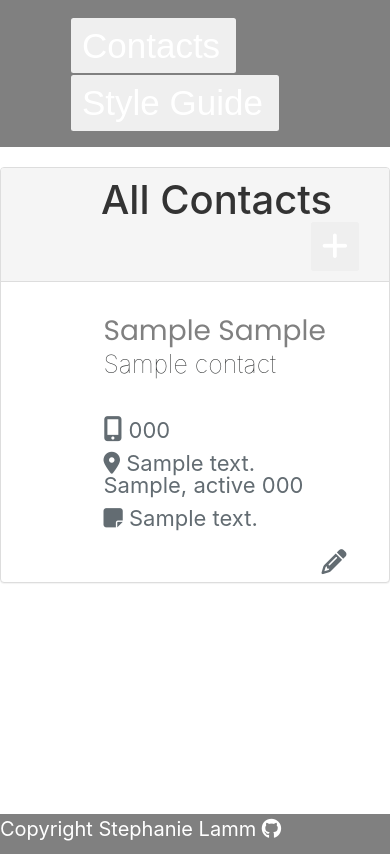
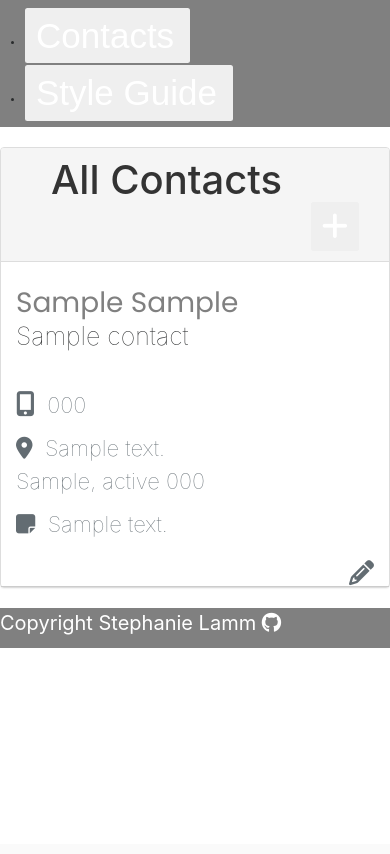
Before and after one commit to stephanielamm/contact-manager-php, a PHP site: page / in a window 390 px wide. After the commit the page ends 648 px from the top, so only its background shows below. Run offline with PHP 8.4, Linux system fonts and the light colour scheme; tables that the repository leaves empty or names only in its code hold one stand-in row (values such as "Sample post"); some libraries are stand-ins or nearby versions.

Commit message:
Fixed mobile sizing.

```diff
--- a/footer.php
+++ b/footer.php
@@ -1,15 +1,12 @@
-</div>
-</body>
     <footer id="footer">
       <div class="container-fluid">
         <div class="row justify-content-sm-center footer-text">
           <p>Copyright Stephanie Lamm</p>&nbsp;<a href="https://github.com/stephanielamm"><i class="fa fa-github git-button" aria-hidden="true"></i></a>
         </div>
       </div>
-</div>
     </footer>
 
     <script src="https://code.jquery.com/jquery-3.1.1.slim.min.js"></script>
     <script src="https://maxcdn.bootstrapcdn.com/bootstrap/3.3.7/js/bootstrap.min.js" integrity="sha384-Tc5IQib027qvyjSMfHjOMaLkfuWVxZxUPnCJA7l2mCWNIpG9mGCD8wGNIcPD7Txa" crossorigin="anonymous"></script>
-</footer>
+  </body>
 </html>
--- a/header.php
+++ b/header.php
@@ -8,7 +8,7 @@
    <title>Contact Manager By Stephanie Lamm</title>
 
    <!-- MOBILE -->
-   <meta name="viewport" content="width=device-width, initial-scale=1, shrink-to-fit=no">
+   <meta name="viewport" content="width=device-width, initial-scale=1">
     <!-- BOOTSTRAP -->
    <link href="//maxcdn.bootstrapcdn.com/bootstrap/3.3.6/css/bootstrap.min.css" type="text/css" rel="stylesheet">
    <link rel="stylesheet" href="https://maxcdn.bootstrapcdn.com/bootstrap/4.0.0-alpha.6/css/bootstrap.min.css" integrity="sha384-rwoIResjU2yc3z8GV/NPeZWAv56rSmLldC3R/AZzGRnGxQQKnKkoFVhFQhNUwEyJ" crossorigin="anonymous">
@@ -20,14 +20,9 @@
    <!-- GOOGLE FONTS -->
    <link href="https://fonts.googleapis.com/css?family=Poppins:300,400,600|Raleway:100,100i,200,200i,300,300i,400,400i,500,500i,600,600i,700,700i,800,800i,900,900i" rel="stylesheet">
 
- </head>
+   </head>
  <body>
-  <div id="wrap">
    <nav class="navbar">
-  <form class="form-inline">
-    <a href="index.php" class="my-contacts"> <button class="btn btn-outline my-contacts" type="button">Contacts</button></a>
-    <a href="style.php" class="my-contacts"> <button class="btn btn-outline my-contacts" type="button">Style Guide</button></a>
-  </form>
-</nav>
-
-</html>
+      <li><a href="index.php" class="my-contacts"> <button class="btn btn-outline my-contacts" type="button">Contacts</button></a></li>
+      <li><a href="style.php" class="my-contacts"> <button class="btn btn-outline my-contacts" type="button">Style Guide</button></a></li>
+    </nav>
--- a/index.php
+++ b/index.php
@@ -15,24 +15,23 @@
   </div>
 
 <?php foreach ($contacts as $contact) :?>
-  <ul class="list-group" id="contact-list">
-      <li class="list-group-item">
-          <div class="col-xs-5 col-sm-5 contact-box left-detail">
+
+        <div class="row contact-box">
+          <div class="col-xs-5 col-sm-5 left-detail">
               <a href="/edit.php?id=<?=$contact['id'];?>">
               <span class="name"><?= $contact['first']; ?> <?= $contact['last']; ?></span></a><br>
               <span class="title"><?= $contact['title']; ?></span><br></span>
             </div>
             <div class="col-xs-6 col-sm-6 right-detail">
-              <p><span class="detail text-muted"><i class="fa fa-mobile icon" aria-hidden="true">&nbsp;</i><?= $contact['phone']; ?></span><br></span></p>
-              <p><span class="detail text-muted"><i class="fa fa-map-marker" aria-hidden="true"></i>&nbsp;<?= $contact['address']; ?></span><br></span>
+              <p><span class="detail text-muted"><i class="fa fa-mobile icon" aria-hidden="true">&nbsp;&nbsp;</i><?= $contact['phone']; ?></span><br></span></p>
+              <p><span class="detail text-muted"><i class="fa fa-map-marker" aria-hidden="true"></i>&nbsp;&nbsp;<?= $contact['address']; ?></span><br></span>
               <span class="detail text-muted"><?= $contact['city']; ?>, <?= $contact['state']; ?> <?= $contact['zipcode']; ?></span><br></span></p>
-              <span class="detail text-muted"><i class="fa fa-sticky-note" aria-hidden="true"></i>&nbsp;<?= $contact['notes']; ?></span><br></span>
+              <span class="detail text-muted"><i class="fa fa-sticky-note" aria-hidden="true"></i>&nbsp;&nbsp;<?= $contact['notes']; ?></span><br></span>
             </div>
             <div class="col-xs-1 col-sm-1"><a href="/edit.php?id=<?=$contact['id'];?>"><i class="fa fa-pencil icon text-muted" style="float:right;" aria-hidden="true"></i></a>
             </div>
-          <div class="clearfix"></div>
-      </li>
-  </ul>
+        </div>
+
 <?php endforeach; ?>
 
 </div>
--- a/style.css
+++ b/style.css
@@ -1,15 +1,12 @@
 /* FRAMING CONTENT */
-html, body {
-  height: 100%;
-}
 
-#wrap {
+/*#wrap {
   min-height: 100%;
   height: auto !important;
   height: 100%;
   margin: 0 auto -30px;
   padding: 0 0 30px;
-}
+}*/
 /* FOOTER */
 footer {
   height: 40px;
@@ -23,24 +20,9 @@ footer {
   color: white;
 }
 
-/* unvisited link */
-a:link {
-    color: ;
-}
-
-/* visited link */
-a:visited {
-    color: ;
-}
-
 /* mouse over link */
 a:hover {
     color: #292b2c;
-}
-
-/* selected link */
-a:active {
-    color: ;
 }
 
 /* HEADER */
@@ -65,14 +47,11 @@ a:active {
   font-size: 30px;
 }
 .panel-title {
-  padding-left: 70px;
+  padding-left: 20px;
   font-family: 'Poppins', sans-serif, 600;
   font-size: 40px;
 }
 
-#contact-list {
-  padding-left: 60px;
-}
 /* CONTACT PANELS */
 div.contact-box a {
   text-decoration: none;
@@ -81,6 +60,9 @@ div.contact-box a {
 div.contact-box a :hover {
   text-decoration: none;
   color: black;
+}
+.contact-box{
+  border-bottom: 1px solid #ccc;
 }
 .left-detail {
   padding-bottom: 20px;
@@ -99,7 +81,7 @@ div.contact-box a :hover {
 .detail {
   font-size: 22px;
   font-family: 'Raleway', sans-serif, 200;
-  line-height: 98%;
+  font-weight: lighter;
 }
 .right-detail {
   padding-bottom: 20px;
```
Lines whose indentation alone changed are shown as unchanged.
